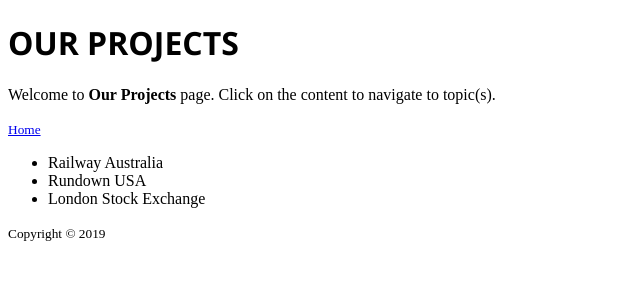
After one commit to heartyhardy/udemy-node-webserver, a Node server app: page /projects in a window 1280 px wide. The commit adds this page. Shown: the top 300 px of the page, without its empty margins (0-640 px from the left). Run offline with Node 20, Linux system fonts and the light colour scheme.

Commit message:
Added Projects page

```diff
--- a/server.js
+++ b/server.js
@@ -41,7 +41,8 @@ app.get('/', (req, res)=>{
         title:'FullStackBadAss.com',
         pageTitle:'Welcome to FullStackBadAss!',
         links:{
-            about:"./about"
+            about:"./about",
+            projects:"./projects"
         }
     })
 });
@@ -53,6 +54,13 @@ app.get('/about', (req, res)=>{
     });
 });
 
+app.get('/projects', (req, res)=>{
+    res.render('projects.hbs',{
+        title:'FullStackBadAss.com',
+        pageTitle:'Our Projects'
+    })
+})
+
 app.get('/error', (req, res)=>{
     res.send({
         errorMessage:"Unable to handle request."
--- a/views/partials/header.hbs
+++ b/views/partials/header.hbs
@@ -1,3 +1,3 @@
         <h1 style="font-family:'Segoe UI', Tahoma, Geneva, Verdana, sans-serif">{{capitalize pageTitle}}</h1>
-        <p>Welcome to <strong>about</strong> page. Click on the content to navigate to topic(s).</p>
+        <p>Welcome to <strong>{{pageTitle}}</strong> page. Click on the content to navigate to topic(s).</p>
         <a href="/"><small>Home</small></a>
--- /dev/null
+++ b/views/partials/projectslist.hbs
@@ -0,0 +1,5 @@
+<ul>
+    <li>Railway Australia</li>
+    <li>Rundown USA</li>
+    <li>London Stock Exchange</li>
+</ul>
--- a/package.json
+++ b/views/projects.hbs
@@ -1,16 +1,14 @@
-{
-  "name": "webserver",
-  "version": "1.0.0",
-  "description": "",
-  "main": "index.js",
-  "scripts": {
-    "test": "echo \"Error: no test specified\" && exit 1",
-    "start": "node server.js"
-  },
-  "author": "",
-  "license": "ISC",
-  "dependencies": {
-    "express": "^4.16.4",
-    "hbs": "^4.0.1"
-  }
-}
+<!DOCTYPE html>
+<html>
+    <head>
+        <meta charset="utf-8">
+        <title>{{title}}</title>
+    </head>
+    <body>
+        {{>header}}
+
+        {{>projectslist}}
+
+        {{>footer}}
+    </body>
+</html>
```
